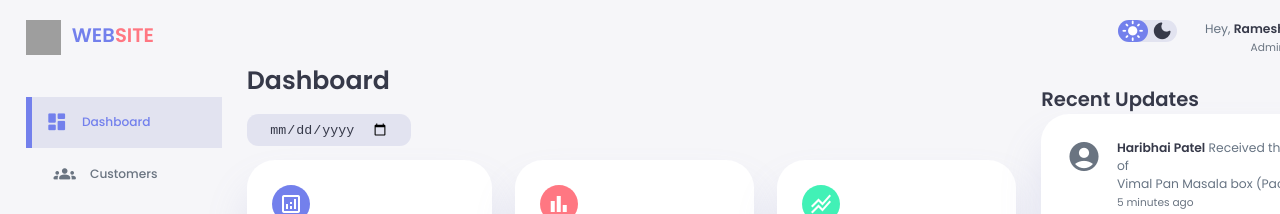
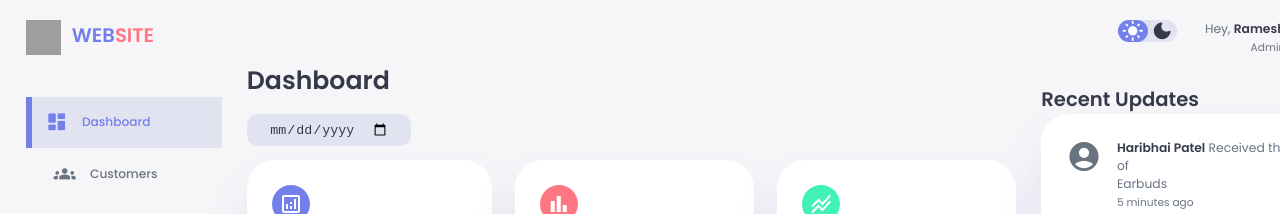
Before and after one commit to akshpatel10/dashboard-responsive, a plain HTML site: page index.html in a window 1280 px wide. Shown: the top 214 px of the page. Drawn offline with nearby package versions, Linux system fonts and the light colour scheme; grey boxes are pictures that could not be loaded; a web font is replaced by a local one.

Commit message:
Update index.html

```diff
--- a/index.html
+++ b/index.html
@@ -1114,7 +1114,7 @@ main .recent-orders a{
                                 </span>
                         </div>
                         <div class="message">
-                            <p><b>Haribhai Patel</b> Received their order of <br> Vimal Pan Masala box (Pack of 100)</p>
+                            <p><b>Haribhai Patel</b> Received their order of <br> Earbuds</p>
                             <small class="text-muted">5 minutes ago</small>
                         </div>
                     </div>
```
